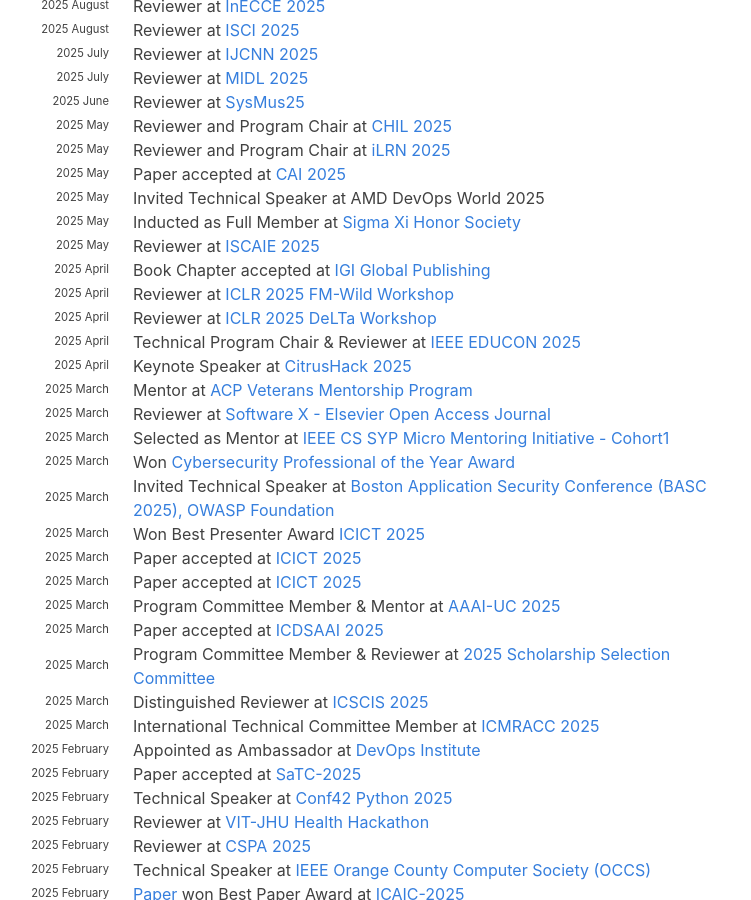
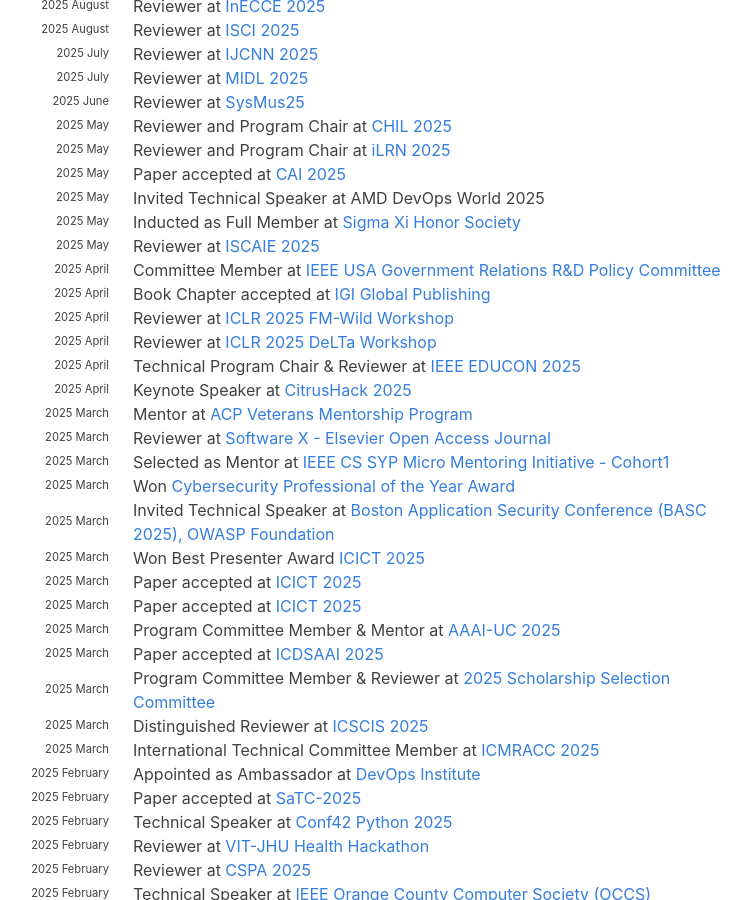
Before and after one commit to hariharanragothaman/hariharanragothaman.github.io, a Jekyll site: the page built from index.md, in a window 1280 px wide and 900 px high, scrolled down 964 px. Shown: the whole window, without its empty margins (199-950 px from the left). Built offline with Jekyll 4.4.1, drawn with Linux system fonts in a browser that asks for light colours; nearby versions of some CDN libraries; some web fonts are replaced.

Commit message:
Polishes and Updates

```diff
--- a/_data/news.yaml
+++ b/_data/news.yaml
@@ -68,7 +68,12 @@
   year-extra: May
   description: Reviewer at <a href="https://www.iscaie.org/">ISCAIE 2025</a>
 
-#-------------------------------------------- April  -------------------------------------------------------------------------------------------------------------------------------------------------------
+#-------------------------------------------- April  --------------------------------------------------------------------------------------------------------------------------------------------------------
+
+- year: 2025
+  year-extra: April
+  description: Committee Member at <a href="https://ieeeusa.org/committees/rdpc/"> IEEE USA Government Relations R&D Policy Committee</a>
+
 - year: 2025
   year-extra: April
   description: Book Chapter accepted at <a href="https://doi.org/10.4018/979-8-3373-1370-2.ch010"> IGI Global Publishing</a>
```
